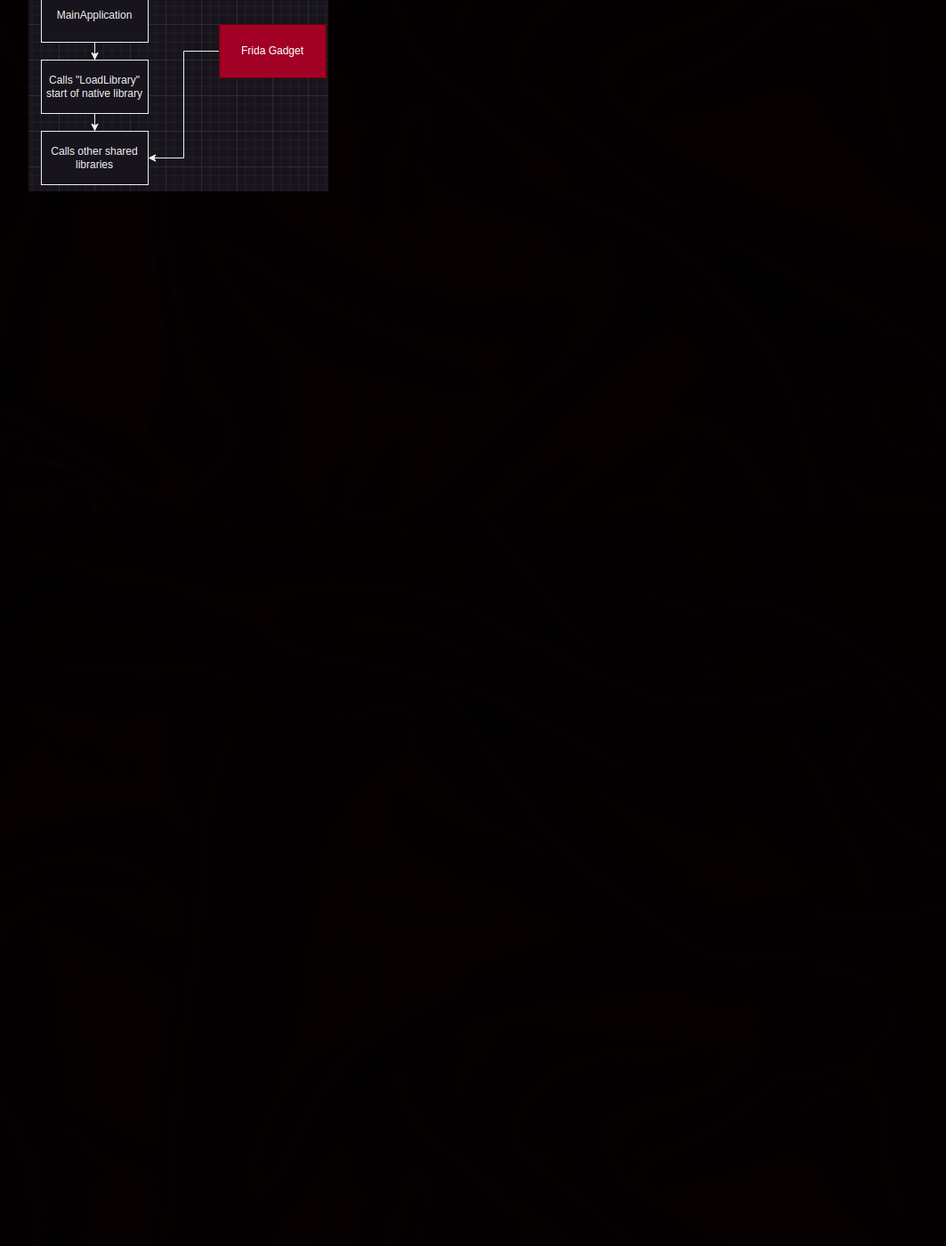
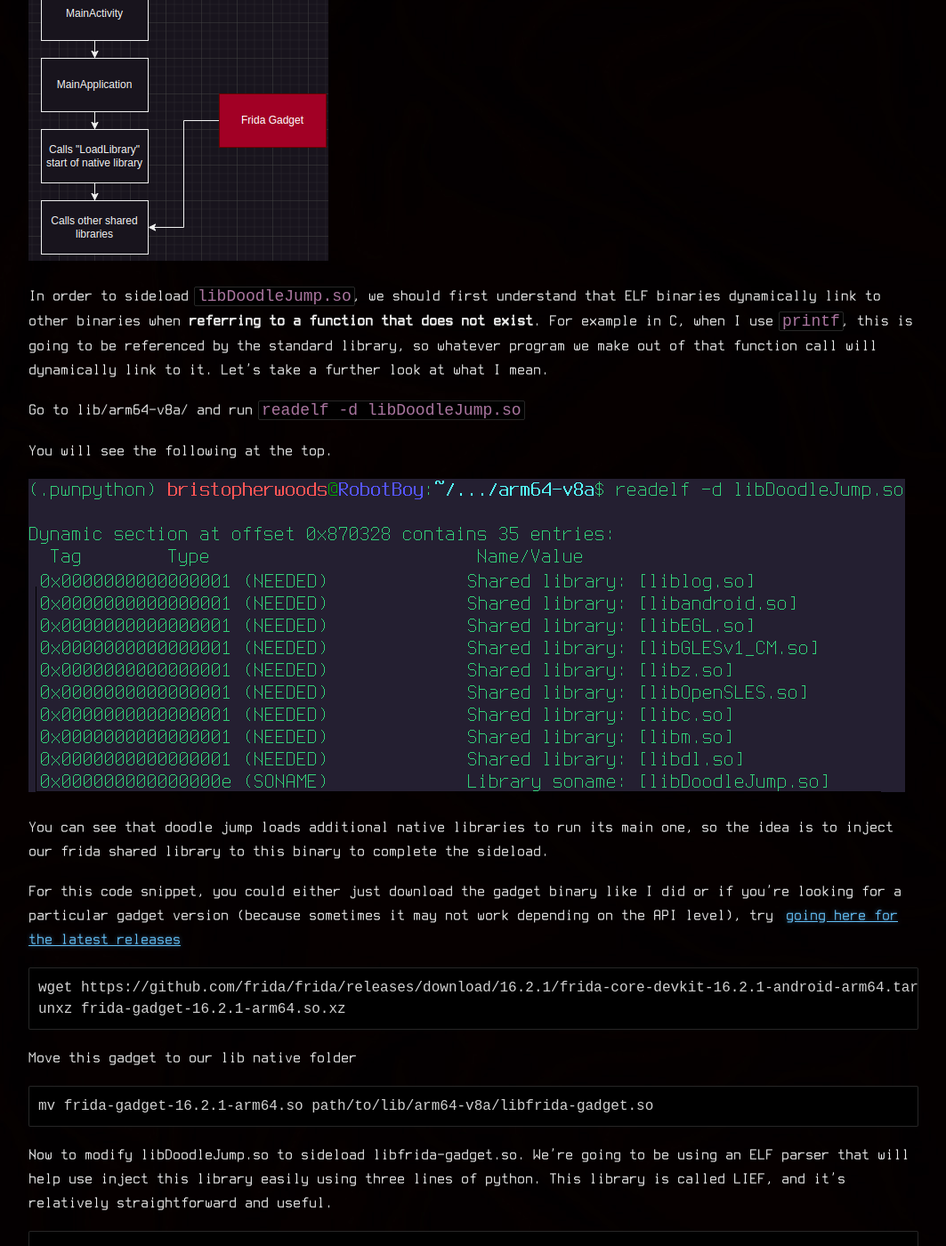
Before and after one commit to SFSUCyberClub/SFSUSEC-Website, a Jekyll site: the page built from resources/Android-Reversing.md, in a window 1280 px wide and 1400 px high, scrolled down 10222 px. Shown: the whole window at 89% size, without its empty margins (108-1171 px from the left). Built offline with Jekyll 4.4.1, drawn with Linux system fonts in a browser that asks for light colours; before the commit the page ends 10463 px from its top, so only the background shows below that; some of the changed text lies outside the part shown.

Commit message:
More frida

````diff
--- a/resources/Android-Reversing.md
+++ b/resources/Android-Reversing.md
@@ -29,6 +29,9 @@
     - pip install Frida
 - [jadx](https://github.com/skylot/jadx)
 - [ghidra](https://github.com/NationalSecurityAgency/ghidra)
+- LIEF
+    - pip install lief
+
 
 ### Theory
  Before we start taking apart our android phone, we need to understand the system's architecture
@@ -274,8 +277,42 @@
 For this particular exercise with Doodle Jump, we're going to do more with our Android app and modify our apk so that
 we're able to use Frida. Because we're specifically working with a **non-rooted** android phone, we need to use a Frida
 "Gadget", which is essentially going to act as another native binary that gets sideloaded when [libDoodleJump.so](#libDoodle)
-gets called
+gets called. Below is a control flow graph I made to show Doodle Jump's execution flow with Frida loaded.
+
+![FridaGadget](../assets/images/android-reversing/android-fridagadget.png)
+
+In order to sideload `libDoodleJump.so`, we should first understand that ELF binaries dynamically link to other binaries when
+**referring to a function that does not exist**. For example in C, when I use `printf`, this is going to be referenced by the standard library, so whatever program we make out of that function call will dynamically link to it. Let's take a further look at what I mean.
+
+Go to lib/arm64-v8a/ and run
+`readelf -d libDoodleJump.so`
+
+You will see the following at the top.
 
 
+![FridaGadget](../assets/images/android-reversing/android-elfbefore.png)
 
-![FridaGadget](../assets/images/android-reversing/android-fridagadget.png)
+You can see that doodle jump loads additional native libraries to run its main one, so the idea is to inject our frida shared library to this binary to complete the sideload.
+
+For this code snippet, you could either just download the gadget binary like I did or if you're looking for a particular
+gadget version (because sometimes it may not work depending on the API level), try [going here for the latest releases](https://github.com/frida/frida/releases)
+
+```
+wget https://github.com/frida/frida/releases/download/16.2.1/frida-core-devkit-16.2.1-android-arm64.tar.xz
+unxz frida-gadget-16.2.1-arm64.so.xz
+```
+
+Move this gadget to our lib native folder
+
+```
+mv frida-gadget-16.2.1-arm64.so path/to/lib/arm64-v8a/libfrida-gadget.so
+```
+
+Now to modify libDoodleJump.so to sideload libfrida-gadget.so. We're going to be using an ELF parser that will
+help use inject this library easily using three lines of python. This library is called LIEF, and it's relatively straightforward
+and useful.
+
+```python
+
+
+```
````
Also changed, not shown: assets/images/android-reversing/android-elfafter.png (added), assets/images/android-reversing/android-elfbefore.png (added).
